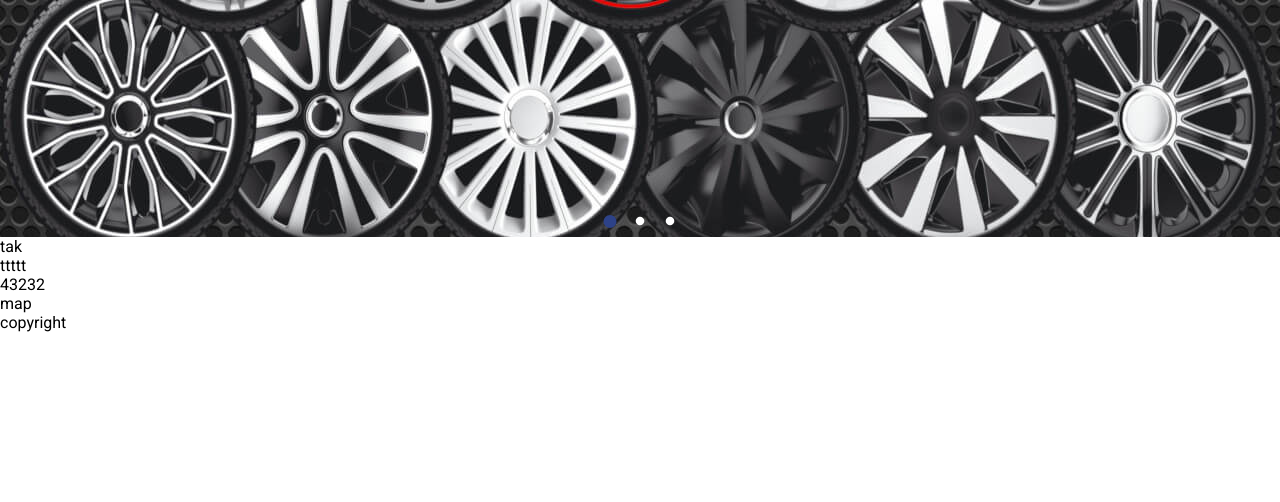
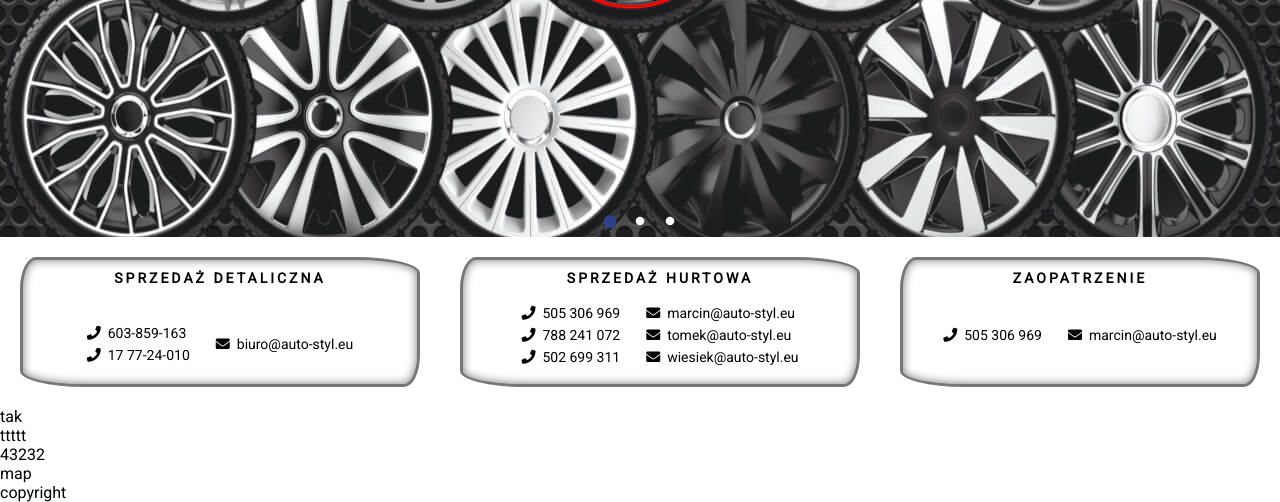
Before and after one commit to SbartoszS/AUTOSTYL, a PHP site: page / in a window 1280 px wide. Shown: the part 563-1065 px from the top of the page. Before the commit the page ends 895 px from the top, so only its background shows below. Run offline with PHP 8.4, Linux system fonts and the light colour scheme; some libraries are stand-ins or nearby versions.

Commit message:
jakies zmiany sam nie wiem

```diff
--- a/css/main.css
+++ b/css/main.css
@@ -253,10 +253,58 @@ html {
 .slick-dots li button:before {
   font-size: 10px;
   line-height: 20px;
-  color: white;
+  color: #ffffff;
   opacity: 1; }
 
 .slick-dots li.slick-active button:before {
   color: #2D4288;
   font-size: 15px;
   opacity: 1; }
+
+.about-wrapper {
+  display: flex;
+  flex-direction: column; }
+
+.contact-main {
+  margin: 0 auto;
+  display: flex;
+  flex-direction: column; }
+  @media (min-width: 1024px) {
+    .contact-main {
+      flex-direction: row; } }
+  .contact-main__box {
+    display: flex;
+    flex-direction: row;
+    flex-wrap: wrap;
+    justify-content: center;
+    border: 3px solid #777777;
+    border-radius: 1em 4em 1em 4em / 2em 1em 2em 1em;
+    box-shadow: inset 0 0 10px #777777;
+    margin: 20px;
+    max-width: 400px;
+    height: 130px; }
+    .contact-main__box:nth-child(1) {
+      align-items: center; }
+  .contact-main__title {
+    align-self: flex-start;
+    padding-top: 10px;
+    width: 100%;
+    font-size: 14px;
+    text-align: center;
+    text-transform: uppercase;
+    display: inline-block;
+    letter-spacing: 3px; }
+  .contact-main__text {
+    padding: 10px;
+    font-size: 14px;
+    list-style: none; }
+    @media (min-width: 1024px) {
+      .contact-main__text {
+        font-size: 13px; } }
+    @media (min-width: 1200px) {
+      .contact-main__text {
+        font-size: 14px; } }
+  .contact-main__item {
+    padding: 3px; }
+  .contact-main__icon {
+    margin-right: 7px; }
--- a/index.html
+++ b/index.html
@@ -10,7 +10,6 @@
         integrity="sha384-UHRtZLI+pbxtHCWp1t77Bi1L4ZtiqrqD80Kn4Z8NTSRyMA2Fd33n5dQ8lWUE00s/" crossorigin="anonymous">
     <link rel="stylesheet" type="text/css" href="css/slick/slick.css" />
     <link rel="stylesheet" type="text/css" href="css/slick/slick-theme.css" />
-    <link rel="stylesheet" type="text/css" href="css/slick/slick-custom.css" />
     <link rel="stylesheet" type="text/css" href="css/main.css">
 </head>
 
@@ -85,7 +84,55 @@
             </div>
         </section>
         <main>
-            <section class="about"></section>
+            <section class="about">
+                <div class="about-wrapper">
+                    <div class="contact-main about-wrapper">
+                        <div class="contact-main__box">
+                            <h4 class="contact-main__title">Sprzedaż detaliczna</h4>
+                            <ul class="contact-main__text">
+                                <li class="contact-main__item"><i
+                                        class="fas fa-phone contact-main__icon"></i>603-859-163</li>
+                                <li class="contact-main__item"><i class="fas fa-phone contact-main__icon"></i>17
+                                    77-24-010</li>
+                            </ul>
+                            <ul class="contact-main__text">
+                                <li class="contact-main__item"><i
+                                        class="fas fa-envelope contact-main__icon"></i>biuro@auto-styl.eu</li>
+                            </ul>
+                        </div>
+                        <div class="contact-main__box">
+                            <h4 class="contact-main__title">Sprzedaż hurtowa</h4>
+                            <ul class="contact-main__text">
+                                <li class="contact-main__item"><i class="fas fa-phone contact-main__icon"></i>505 306
+                                    969</li>
+                                <li class="contact-main__item"><i class="fas fa-phone contact-main__icon"></i>788 241
+                                    072</li>
+                                <li class="contact-main__item"><i class="fas fa-phone contact-main__icon"></i>502 699
+                                    311</li>
+                            </ul>
+                            <ul class="contact-main__text">
+                                <li class="contact-main__item"><i
+                                        class="fas fa-envelope contact-main__icon"></i>marcin@auto-styl.eu</li>
+                                <li class="contact-main__item"><i
+                                        class="fas fa-envelope contact-main__icon"></i>tomek@auto-styl.eu</li>
+                                <li class="contact-main__item"><i
+                                        class="fas fa-envelope contact-main__icon"></i>wiesiek@auto-styl.eu</li>
+                            </ul>
+                        </div>
+                        <div class="contact-main__box">
+                            <h4 class="contact-main__title">Zaopatrzenie</h4>
+                            <ul class="contact-main__text">
+                                <li class="contact-main__item"><i class="fas fa-phone contact-main__icon"></i>505 306
+                                    969</li>
+                            </ul>
+                            <ul class="contact-main__text">
+                                <li class="contact-main__item"><i
+                                        class="fas fa-envelope contact-main__icon"></i>marcin@auto-styl.eu</li>
+                            </ul>
+                        </div>
+                    </div>
+                </div>
+            </section>
             <section>tak</section>
             <section>ttttt</section>
             <section>43232</section>
--- a/scss/components/_about.scss
+++ b/scss/components/_about.scss
@@ -0,0 +1,6 @@
+.about-wrapper {
+    display: flex;
+    flex-direction: column;
+}
+
+@import 'components/contact-main';
--- a/scss/components/_banner-slide.scss
+++ b/scss/components/_banner-slide.scss
@@ -83,12 +83,12 @@
 .slick-dots li button:before {
     font-size: 10px;
     line-height: 20px;
-    color: white;
+    color: $main-white;
     opacity: 1;
 }
 
 .slick-dots li.slick-active button:before {
-    color: #2D4288;
+    color: $main-color;
     font-size: 15px;
     opacity: 1;
 }
--- /dev/null
+++ b/scss/components/_contact-main.scss
@@ -0,0 +1,63 @@
+@import 'config/variables';
+@import 'config/mixins';
+
+.contact-main {
+    margin: 0 auto;
+    display: flex;
+    flex-direction: column;
+
+    @include media(large) {
+        flex-direction: row;
+    }
+
+    &__box {
+        display: flex;
+        flex-direction: row;
+        flex-wrap: wrap;
+        justify-content: center;
+        border: 3px solid $main-gray;
+        border-radius: 1em 4em 1em 4em / 2em 1em 2em 1em;
+        box-shadow: inset 0 0 10px $main-gray;
+        margin: 20px;
+        max-width: 400px;
+        height: 130px;
+
+        &:nth-child(1) {
+            align-items: center;
+        }
+
+    }
+
+    &__title {
+        align-self: flex-start;
+        padding-top: 10px;
+        width: 100%;
+        font-size: $font-normal;
+        text-align: center;
+        text-transform: uppercase;
+        display: inline-block;
+        letter-spacing: 3px;
+    }
+
+    &__text {
+        padding: 10px;
+        font-size: $font-normal;
+        list-style: none;
+
+        @include media(large) {
+            font-size: 13px;
+        }
+
+        @include media(xlarge) {
+            font-size: $font-normal
+        }
+    }
+
+    &__item {
+        padding: 3px;
+    }
+
+    &__icon {
+        margin-right: 7px;
+    }
+}
--- a/scss/components/_header.scss
+++ b/scss/components/_header.scss
@@ -132,11 +132,11 @@
         text-transform: uppercase;
         letter-spacing: 3px;
         font-weight: bold;
-        font-size: $menu-font-m;
+        font-size: $font-normal;
 
         @include media(large) {
             color: $main-color;
-            font-size: 12px;
+            font-size: $font-small;
 
             .Phone {
                 animation: ring 3s .7s ease-in-out infinite;
@@ -144,7 +144,7 @@
         }
 
         @include media(xlarge) {
-            font-size: 14px;
+            font-size: $font-normal;
         }
     }
 
--- a/scss/config/_base.scss
+++ b/scss/config/_base.scss
@@ -1,5 +1,6 @@
 //Importy
 @import url('https://fonts.googleapis.com/css?family=Roboto&display=swap');
+
 
 //reset
 * {
--- a/scss/config/_variables.scss
+++ b/scss/config/_variables.scss
@@ -11,104 +11,9 @@ $breakpoints: (xsmall: (min-width: 460px),
 // colors
 $main-color: #2D4288;
 $main-white: #ffffff;
+$main-gray: #777777;
 
 //fonts
-
-$menu-font-m : 14px;
-$normal-font : 16px;
-
-//keyframes
-
-@keyframes ring {
-    0% {
-        transform: rotate(0);
-    }
-
-    3% {
-        transform: rotate(30deg);
-    }
-
-    6% {
-        transform: rotate(-30deg);
-    }
-
-    9% {
-        transform: rotate(34deg);
-    }
-
-    12% {
-        transform: rotate(-34deg);
-    }
-
-    15% {
-        transform: rotate(30deg);
-    }
-
-    18% {
-        transform: rotate(-30deg);
-    }
-
-    21% {
-        transform: rotate(26deg);
-    }
-
-    24% {
-        transform: rotate(-26deg);
-    }
-
-    27% {
-        transform: rotate(22deg);
-    }
-
-    30% {
-        transform: rotate(-22deg);
-    }
-
-    33% {
-        transform: rotate(18deg);
-    }
-
-    36% {
-        transform: rotate(-18deg);
-    }
-
-    39% {
-        transform: rotate(14deg);
-    }
-
-    42% {
-        transform: rotate(-14deg);
-    }
-
-    45% {
-        transform: rotate(10deg);
-    }
-
-    48% {
-        transform: rotate(-10deg);
-    }
-
-    51% {
-        transform: rotate(6deg);
-    }
-
-    54% {
-        transform: rotate(-6deg);
-    }
-
-    100% {
-        transform: rotate(0deg);
-    }
-}
-
-@keyframes menuListFade {
-    from {
-        opacity: 0;
-        transform: translateX(50px);
-    }
-
-    to {
-        opacity: 1;
-        transform: translate(0px);
-    }
-}
+$font-small : 12px;
+$font-normal : 14px;
+$font-big : 16px;
```
Also changed, not shown: other parts of css/main.css (+50 -50 lines), other parts of scss/components/_header.scss (+94 -0 lines), css/slick/slick-custom.css (deleted), scss/components/_button.scss (deleted).
